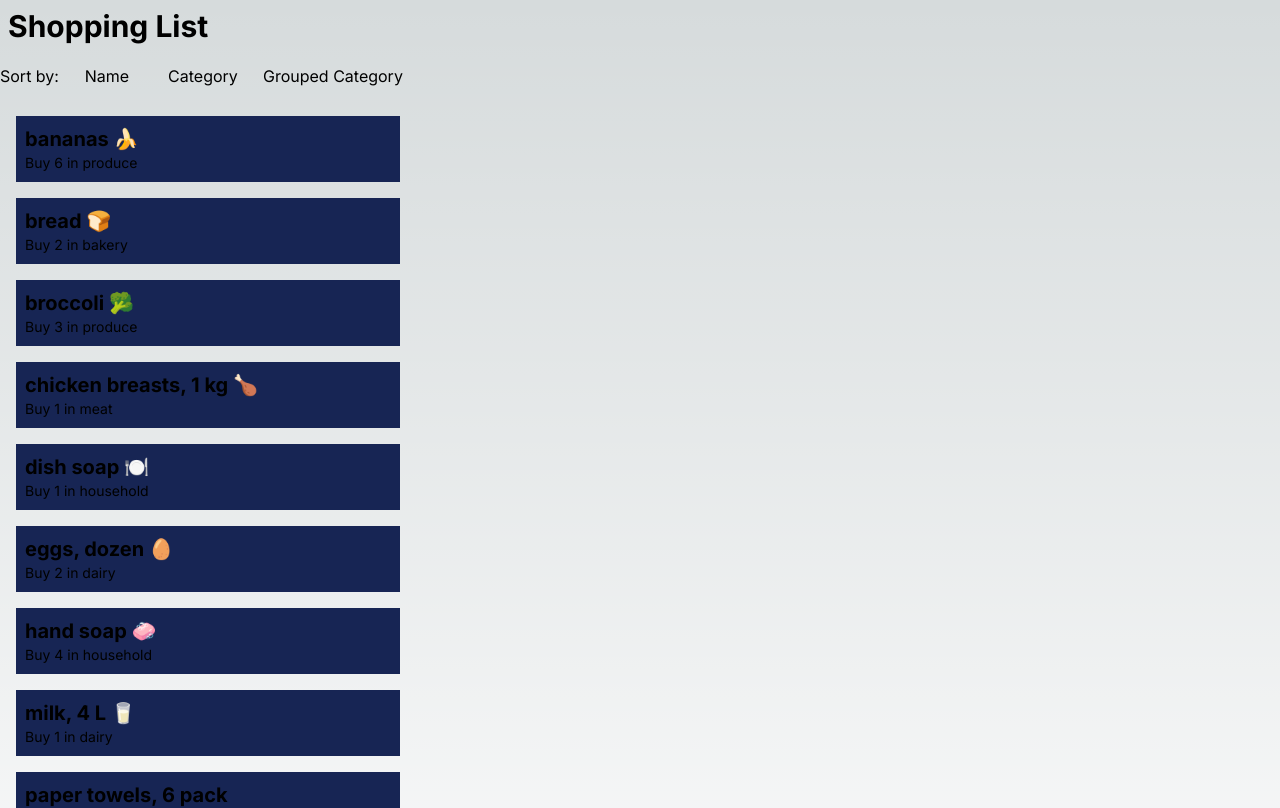
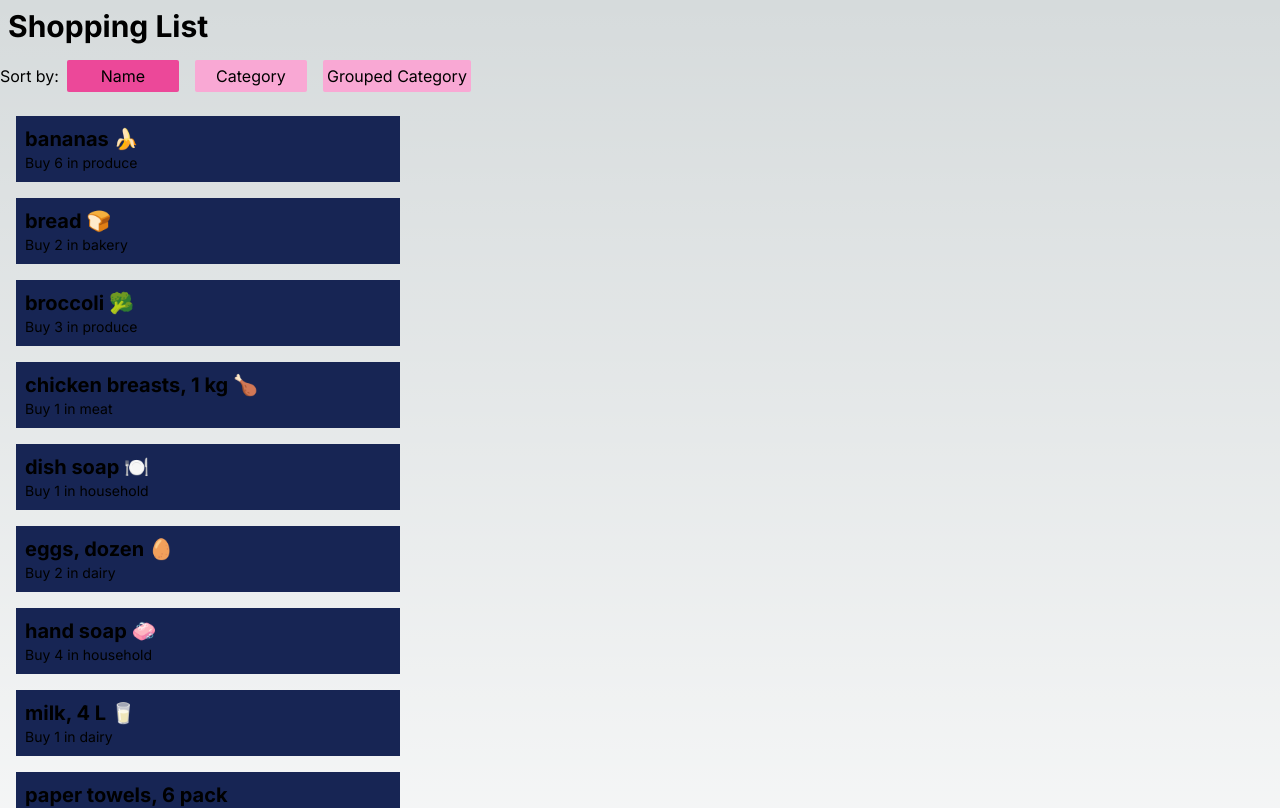
Before and after one commit to aiveemaem/cprg306-assignments, a Next.js app: page /week-5 in a window 1280 px wide. Shown: the top 808 px of the page. Built offline with nearby package versions, Linux system fonts and the light colour scheme.

Commit message:
bug fix for the button color

```diff
--- a/app/week-5/item-list.js
+++ b/app/week-5/item-list.js
@@ -33,25 +33,25 @@ export default function ItemList() {
         <label htmlFor="sort">Sort by:</label>
         <button
           onClick={() => setSortBy("name")}
-          className={`bg-${
-            sortBy === "name" ? "pink-500" : "pink-300"
-          } p-1 m-2 w-20 text-black hover:bg-pink-500 rounded-sm`}
+          className={`p-1 m-2 w-28 text-black rounded-sm ${
+            sortBy === "name" ? "bg-pink-500" : "bg-pink-300"
+          }`}
         >
           Name
         </button>
         <button
           onClick={() => setSortBy("category")}
-          className={`bg-${
-            sortBy === "category" ? "pink-500" : "pink-300"
-          } p-1 m-2 w-20 text-black hover:bg-pink-500 rounded-sm`}
+          className={`p-1 m-2 w-28 text-black rounded-sm ${
+            sortBy === "category" ? "bg-pink-500" : "bg-pink-300"
+          }`}
         >
           Category
         </button>
         <button
           onClick={() => setSortBy("groupCategory")}
-          className={`bg-${
-            sortBy === "groupCategory" ? "pink-500" : "pink-300"
-          } p-1 m-2 w-25 text-black hover:bg-pink-500 rounded-sm`}
+          className={`p-1 m-2 w-25 text-black rounded-sm ${
+            sortBy === "groupCategory" ? "bg-pink-500" : "bg-pink-300"
+          }`}
         >
           Grouped Category
         </button>
```
